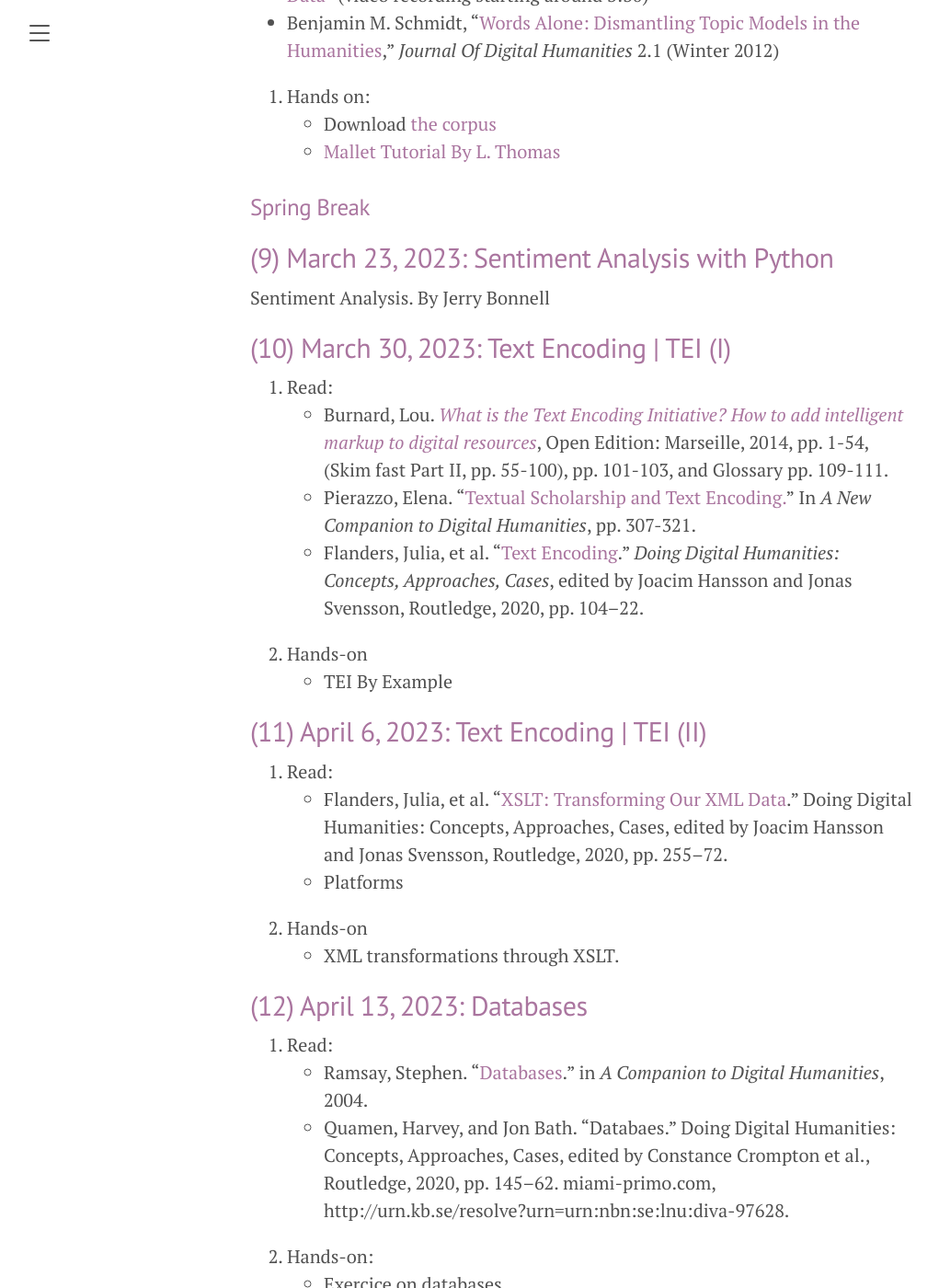
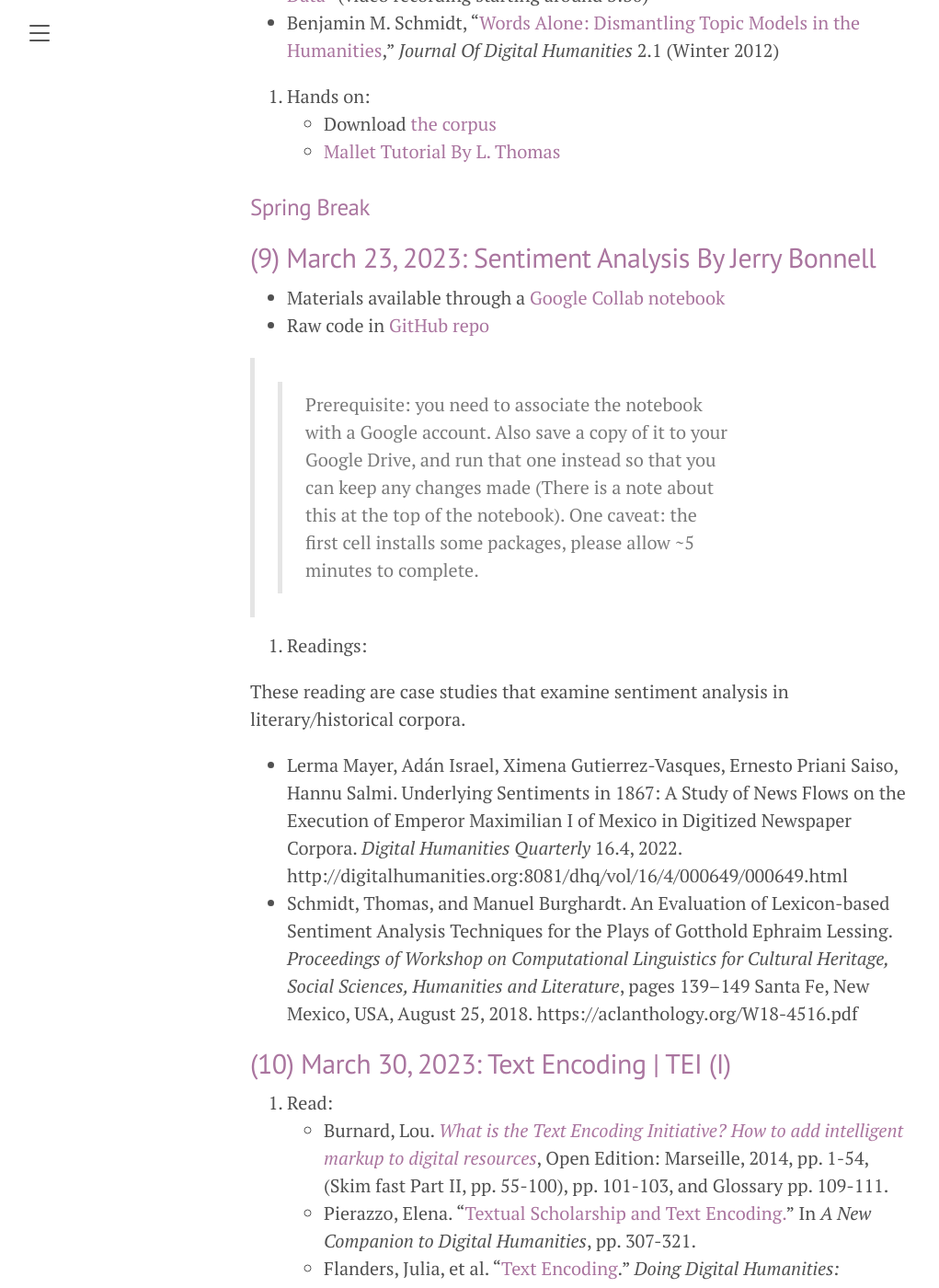
Before and after one commit to susannalles/DHPracticum_Spring23, a Jekyll site: the page built from schedule.md, in a window 1280 px wide and 1400 px high, scrolled down 4531 px. Shown: the whole window at 92% size, without its empty margins (8-1029 px from the left). Built offline with Jekyll 4.4.1, drawn with Linux system fonts in a browser that asks for light colours; some of the changed text lies outside the part shown.

Commit message:
Update schedule.md

```diff
--- a/schedule.md
+++ b/schedule.md
@@ -110,7 +110,7 @@ Session offered by Prof. Lindsay Thomas
 
 Other recommended readings:
 - Ted Underwood, “[Topic Modeling Made Just Simple Enough](https://tedunderwood.com/2012/04/07/topic-modeling-made-just-simple-enough/),” (2012)
-- David Mimno, “T[he Details: Training and Validating Big Models on Big Data](https://vimeo.com/53080123)” (video recording starting around 3:30)
+- David Mimno, “[The Details: Training and Validating Big Models on Big Data](https://vimeo.com/53080123)” (video recording starting around 3:30)
 - Benjamin M. Schmidt, “[Words Alone: Dismantling Topic Models in the Humanities](http://journalofdigitalhumanities.org/2-1/words-alone-by-benjamin-m-schmidt/ ),” *Journal Of Digital Humanities* 2.1 (Winter 2012)
 
 2. Hands on:
@@ -120,9 +120,19 @@ Other recommended readings:
 
 ### Spring Break
 
-## (9) March 23, 2023: Sentiment Analysis with Python
+## (9) March 23, 2023: Sentiment Analysis By Jerry Bonnell
 
-Sentiment Analysis. By Jerry Bonnell
+- Materials available through a [Google Collab notebook](https://colab.research.google.com/drive/1r8T4Yhff7x9YaPqwEkf5Fm_8zG7AwdJj?usp=sharing)
+- Raw code in [GitHub repo](https://github.com/jerrybonnell/dh_practicum_mll774_eng613)
+
+>> Prerequisite: you need to associate the notebook with a Google account. Also save a copy of it to your Google Drive, and run that one instead so that you can keep any changes made (There is a note about this at the top of the notebook). One caveat: the first cell installs some packages, please allow ~5 minutes to complete.
+
+1. Readings:
+
+These reading are case studies that examine sentiment analysis in literary/historical corpora.
+- Lerma Mayer, Adán Israel, Ximena Gutierrez-Vasques, Ernesto Priani Saiso, Hannu Salmi. Underlying Sentiments in 1867: A Study of News Flows on the Execution of Emperor Maximilian I of Mexico in Digitized Newspaper Corpora. *Digital Humanities Quarterly* 16.4, 2022.  http://digitalhumanities.org:8081/dhq/vol/16/4/000649/000649.html
+- Schmidt, Thomas, and Manuel Burghardt. An Evaluation of Lexicon-based Sentiment Analysis Techniques for the Plays of Gotthold Ephraim Lessing. *Proceedings of Workshop on Computational Linguistics for Cultural Heritage, Social Sciences, Humanities and Literature*, pages 139–149
+Santa Fe, New Mexico, USA, August 25, 2018. https://aclanthology.org/W18-4516.pdf
 
 
 ## (10) March 30, 2023: Text Encoding | TEI (I)
```
